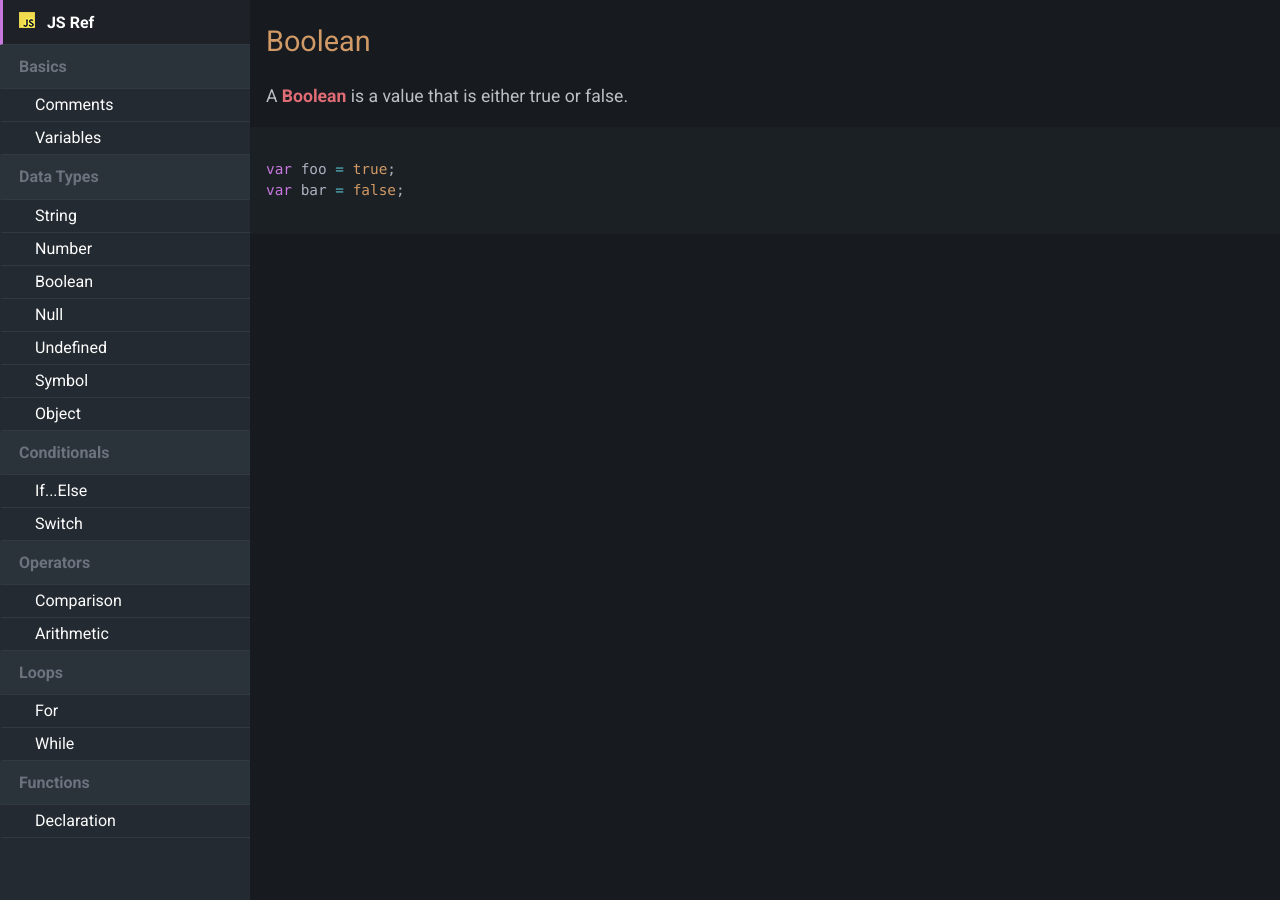
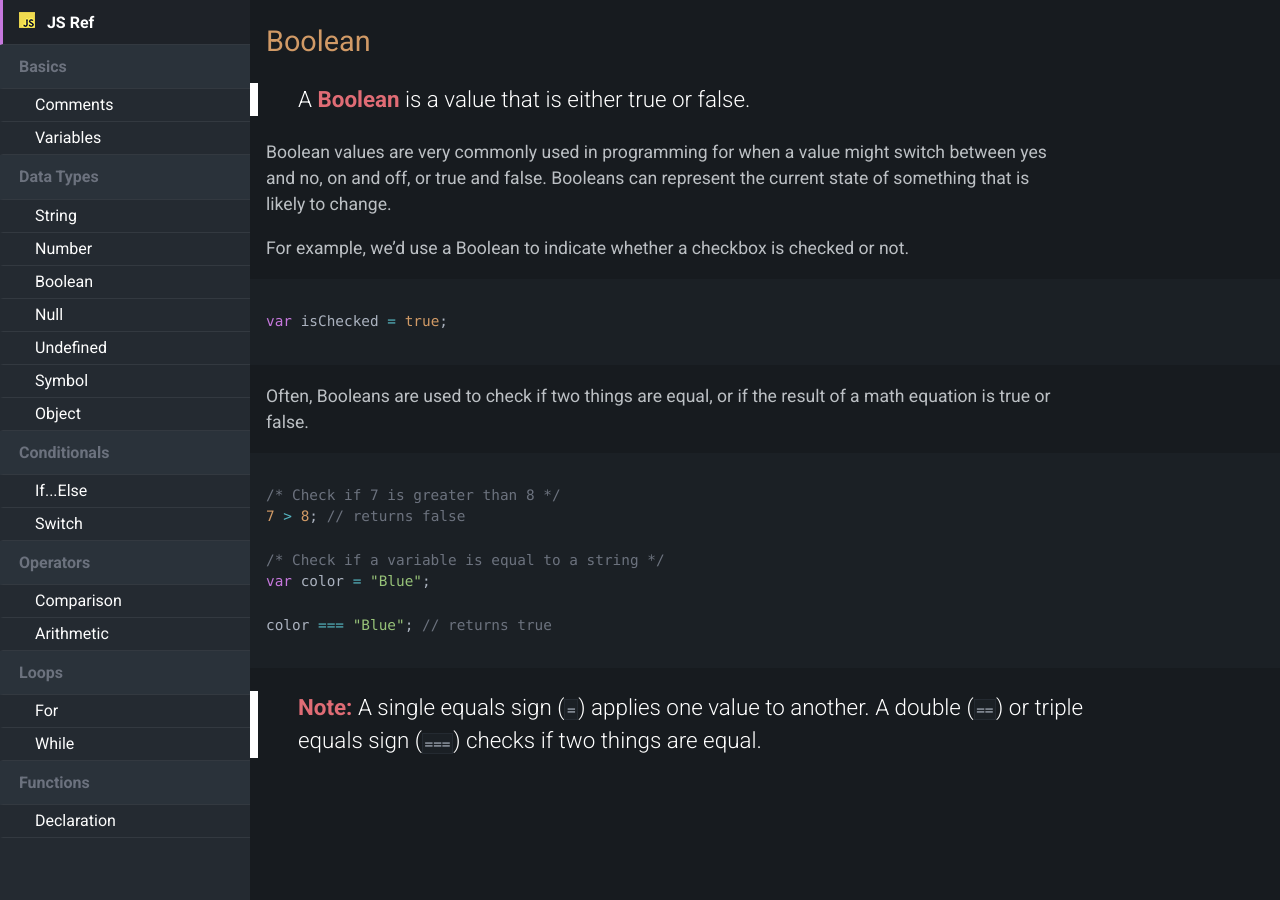
Before and after one commit to KJLarson/snippets, a Jekyll site: the page built from _pages/03_boolean.md, in a window 1280 px wide and 900 px high. Built offline with Jekyll 4.4.1, drawn with Linux system fonts in a browser that asks for light colours; nearby versions of some CDN libraries.

Commit message:
Update 03_boolean.md

````diff
--- a/_pages/03_boolean.md
+++ b/_pages/03_boolean.md
@@ -6,9 +6,26 @@ permalink: /boolean/
 
 ---
 
-A **Boolean** is a value that is either true or false.
+> A **Boolean** is a value that is either true or false.
+
+Boolean values are very commonly used in programming for when a value might switch between yes and no, on and off, or true and false. Booleans can represent the current state of something that is likely to change.
+
+For example, we'd use a Boolean to indicate whether a checkbox is checked or not.
 
 ```js
-var foo = true;
-var bar = false;
+var isChecked = true;
 ```
+
+Often, Booleans are used to check if two things are equal, or if the result of a math equation is true or false.
+
+```js
+/* Check if 7 is greater than 8 */
+7 > 8; // returns false
+
+/* Check if a variable is equal to a string */
+var color = "Blue";
+
+color === "Blue"; // returns true
+```
+
+> **Note:** A single equals sign (`=`) applies one value to another. A double (`==`) or triple equals sign (`===`) checks if two things are equal.
````
